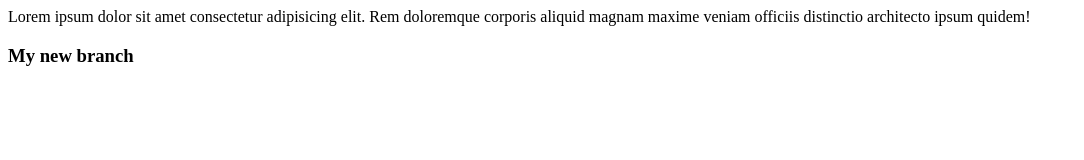
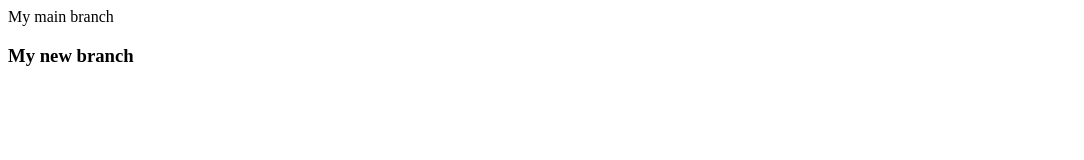
Before and after one commit to NainaBawa/LocalRepo, a plain HTML site: page index.html in a window 1280 px wide. Shown: the whole page, without its empty margins (0-1084 px from the left). Drawn offline with Linux system fonts and the light colour scheme.

Commit message:
Updating line

```diff
--- a/index.html
+++ b/index.html
@@ -1,3 +1,3 @@
-<p>Lorem ipsum dolor sit amet consectetur adipisicing elit. Rem doloremque corporis aliquid magnam maxime veniam officiis distinctio architecto ipsum quidem!</p>
+<p>My main branch</p>
 
 <h3>My new branch</h3>
```
